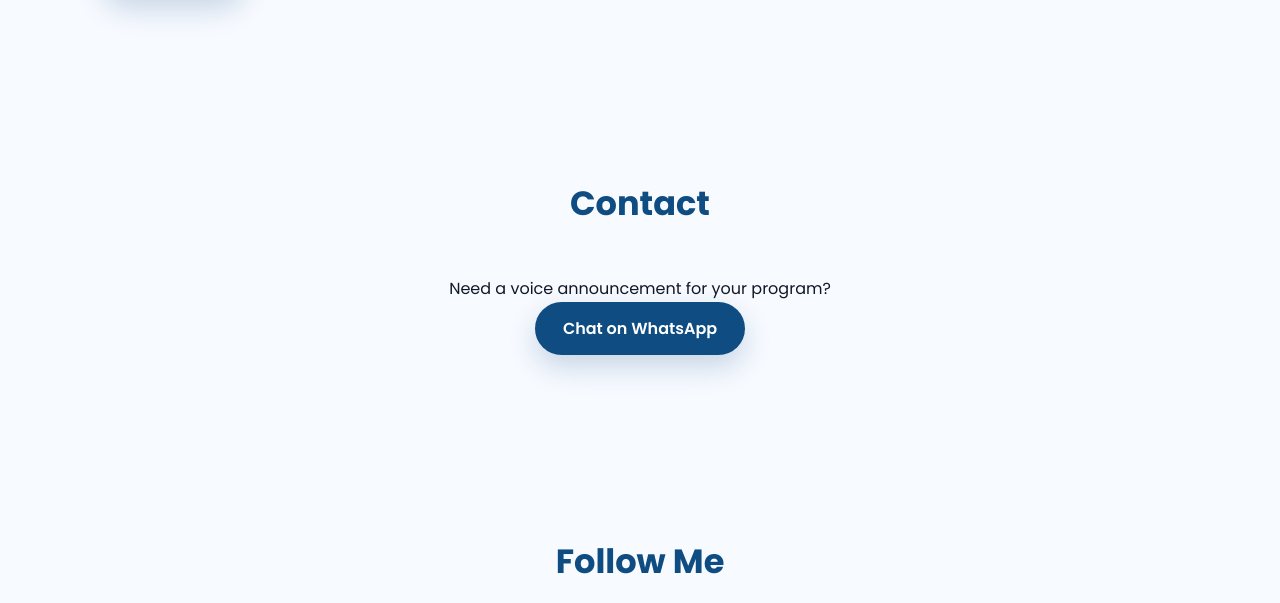
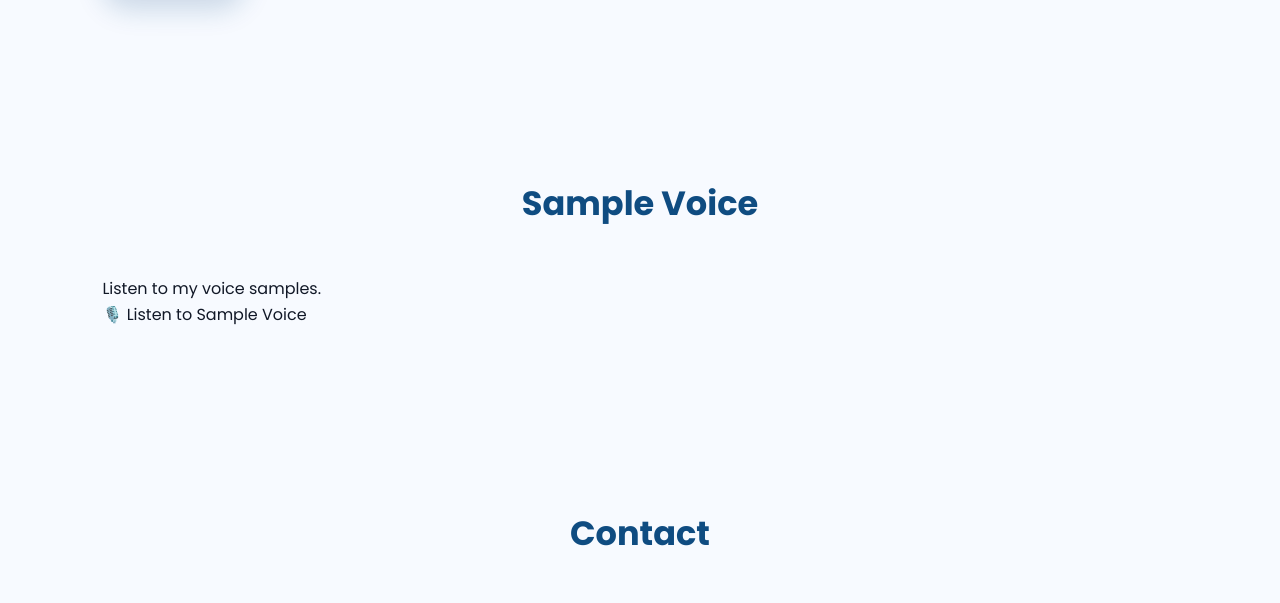
Before and after one commit to muhammadijlan34-prog/muhammad-ijlan-website, a plain HTML site: page index.html in a window 1280 px wide. Shown: the part 1969-2572 px from the top of the page. Drawn offline with Linux system fonts and the light colour scheme.

Commit message:
Update index.html

```diff
--- a/index.html
+++ b/index.html
@@ -262,6 +262,23 @@
     </a>
 
 </section>
+<!-- =========================
+     SAMPLE VOICE
+========================= -->
+
+<section class="sample-voice">
+
+    <h2>Sample Voice</h2>
+
+    <p>
+        Listen to my voice samples.
+    </p>
+
+    <a href="audio.html" class="sample-voice-btn">
+        🎙️ Listen to Sample Voice
+    </a>
+
+</section>
 
 <!-- =========================
      CONTACT
```
